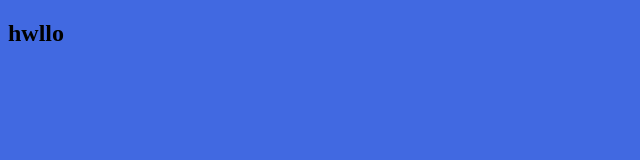
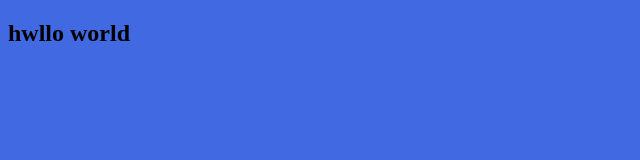
Before and after one commit to sbhor007/p2, a plain HTML site: page index.html in a window 1280 px wide. Shown: the full height of the page, 0-640 px from the left. Drawn offline with Linux system fonts and the light colour scheme.

Commit message:
Update index.html

```diff
--- a/index.html
+++ b/index.html
@@ -8,6 +8,6 @@
     <link rel="stylesheet" type="text/css" href="style.css">
 </head>
 <body>
-   <h2>hwllo</h2>
+   <h2>hwllo world</h2>
 </body>
 </html>
```
